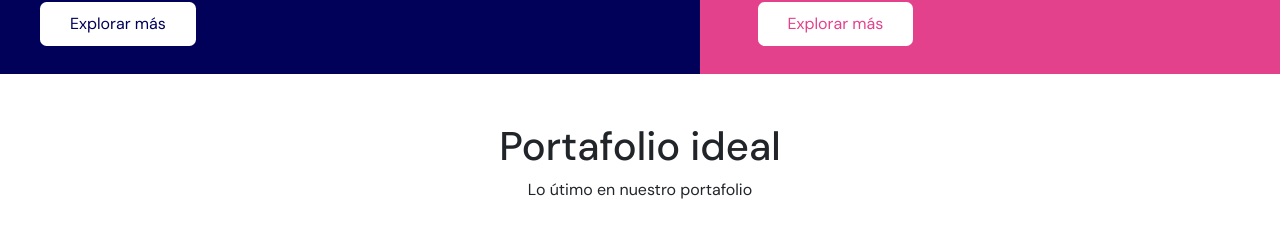
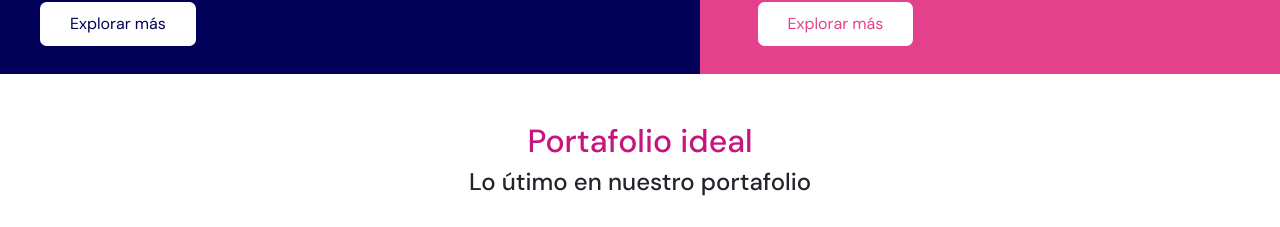
Before and after one commit to Cardoso-topdev/essityWeb, a React (Create React App) app: page / in a window 1280 px wide. Shown: the part 4558-4785 px from the top of the page. Built offline with nearby package versions, Linux system fonts and the light colour scheme.

Commit message:
more changes 11

```diff
--- a/src/pages/index.js
+++ b/src/pages/index.js
@@ -24,8 +24,8 @@ const Index = () => {
       <Promotions />
       <AsesoriaSection />
       <div className="container portafolio-ideal mt-5">
-        <h1 className="text-center">Portafolio ideal</h1>
-        <p className="text-center mb-4">Lo útimo en nuestro portafolio</p>
+        <h2 className="text-center text-rosa">Portafolio ideal</h2>
+        <h4 className="text-center mb-4">Lo útimo en nuestro portafolio</h4>
 
         <div className="">
         <div className="container">
```
